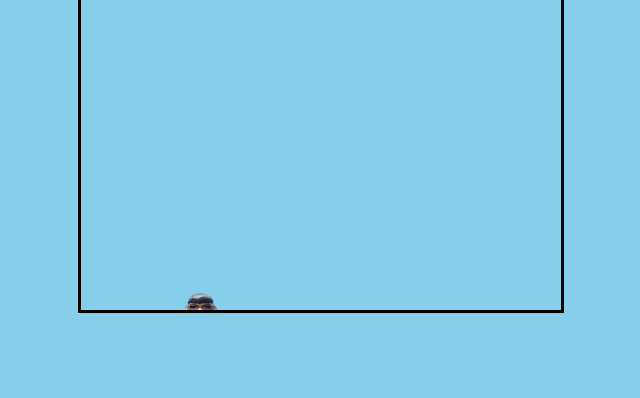
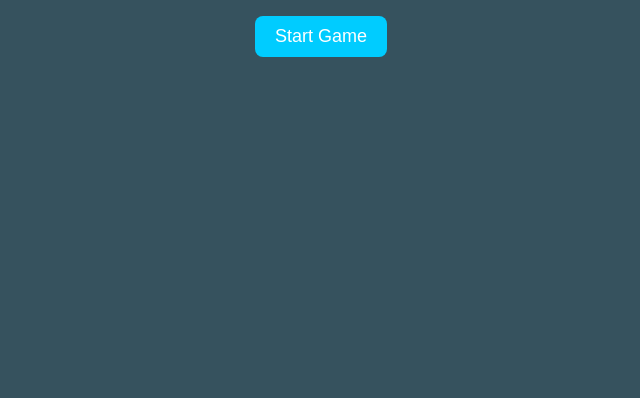
Before and after one commit to AkkuuPlayzz/Sample-Test-Hahahha, a plain HTML site: page index.html in a window 1280 px wide. Shown: the part 402-800 px from the top of the page, without its empty margins (319-959 px from the left). Drawn offline with Linux system fonts and the light colour scheme.

Commit message:
Update index.html

```diff
--- a/index.html
+++ b/index.html
@@ -4,48 +4,87 @@
   <meta charset="UTF-8" />
   <title>Flappy Image Game</title>
   <style>
+    * {
+      margin: 0;
+      padding: 0;
+      box-sizing: border-box;
+    }
+
     body {
-      margin: 0;
       overflow: hidden;
-      background: skyblue;
+      background: #87CEEB;
       font-family: sans-serif;
     }
 
     canvas {
       display: block;
-      margin: 0 auto;
       background: #87CEEB;
-      border: 3px solid #000;
+    }
+
+    #startScreen, #gameOverScreen {
+      position: absolute;
+      top: 0;
+      left: 0;
+      width: 100vw;
+      height: 100vh;
+      background: rgba(0, 0, 0, 0.6);
+      color: white;
+      display: flex;
+      justify-content: center;
+      align-items: center;
+      flex-direction: column;
+      z-index: 10;
+    }
+
+    button {
+      padding: 10px 20px;
+      font-size: 18px;
+      margin-top: 20px;
+      cursor: pointer;
+      border: none;
+      border-radius: 8px;
+      background-color: #00ccff;
+      color: white;
     }
 
     h1 {
-      text-align: center;
-      color: white;
-      margin-top: 10px;
+      font-size: 40px;
+      margin-bottom: 10px;
     }
   </style>
 </head>
 <body>
-  <h1>Flappy Image Game 🎮</h1>
-  <canvas id="gameCanvas" width="480" height="640"></canvas>
+  <canvas id="gameCanvas"></canvas>
+
+  <div id="startScreen">
+    <h1>Flappy Image Game 🐦</h1>
+    <button onclick="startGame()">Start Game</button>
+  </div>
+
+  <div id="gameOverScreen" style="display: none;">
+    <h1>Game Over</h1>
+    <p>Your Score: <span id="finalScore">0</span></p>
+    <button onclick="restartGame()">Play Again</button>
+  </div>
 
   <script>
     const canvas = document.getElementById("gameCanvas");
     const ctx = canvas.getContext("2d");
 
-    // ✅ Load bird image (PNG)
-    const birdImg = new Image();
-    birdImg.src = "Img.png"; // <-- your updated image file
+    canvas.width = window.innerWidth;
+    canvas.height = window.innerHeight;
 
-    // ✅ Load obstacle image
-    const pipeImg = new Image();
+    let birdImg = new Image();
+    birdImg.src = "Img.png";
+
+    let pipeImg = new Image();
     pipeImg.src = "Obstacle.png";
 
     let bird = {
       x: 100,
       y: 200,
-      width: 40,
-      height: 40,
+      width: 50,
+      height: 50,
       gravity: 0.6,
       lift: -10,
       velocity: 0
@@ -54,24 +93,27 @@
     let pipes = [];
     let score = 0;
     let gameOver = false;
+    let gameStarted = false;
 
     document.addEventListener("keydown", jump);
     canvas.addEventListener("click", jump);
 
     function jump() {
-      if (!gameOver) bird.velocity = bird.lift;
+      if (gameStarted && !gameOver) {
+        bird.velocity = bird.lift;
+      }
     }
 
     function createPipe() {
-      const gap = 140;
-      const top = Math.random() * (canvas.height - gap - 100) + 20;
+      const gap = 180;
+      const top = Math.random() * (canvas.height - gap - 200) + 50;
       const bottom = top + gap;
 
       pipes.push({
         x: canvas.width,
         top: top,
         bottom: bottom,
-        width: 60,
+        width: 80,
         passed: false
       });
     }
@@ -82,15 +124,13 @@
 
     function drawPipes() {
       for (let pipe of pipes) {
-        // Top flipped pipe
         ctx.save();
         ctx.translate(pipe.x + pipe.width / 2, pipe.top);
         ctx.scale(1, -1);
-        ctx.drawImage(pipeImg, -pipe.width / 2, 0, pipe.width, 250);
+        ctx.drawImage(pipeImg, -pipe.width / 2, 0, pipe.width, 300);
         ctx.restore();
 
-        // Bottom pipe
-        ctx.drawImage(pipeImg, pipe.x, pipe.bottom, pipe.width, 250);
+        ctx.drawImage(pipeImg, pipe.x, pipe.bottom, pipe.width, 300);
       }
     }
 
@@ -98,19 +138,15 @@
       const birdTop = bird.y;
       const birdBottom = bird.y + bird.height;
 
-      if (
+      return (
         bird.x + bird.width > pipe.x &&
         bird.x < pipe.x + pipe.width &&
         (birdTop < pipe.top || birdBottom > pipe.bottom)
-      ) {
-        return true;
-      }
-
-      return false;
+      );
     }
 
     function update() {
-      if (gameOver) return;
+      if (!gameStarted || gameOver) return;
 
       ctx.clearRect(0, 0, canvas.width, canvas.height);
 
@@ -118,11 +154,12 @@
       bird.y += bird.velocity;
 
       if (bird.y + bird.height > canvas.height || bird.y < 0) {
-        gameOver = true;
+        endGame();
+        return;
       }
 
       for (let pipe of pipes) {
-        pipe.x -= 2;
+        pipe.x -= 3;
 
         if (!pipe.passed && pipe.x + pipe.width < bird.x) {
           score++;
@@ -130,7 +167,8 @@
         }
 
         if (checkCollision(pipe)) {
-          gameOver = true;
+          endGame();
+          return;
         }
       }
 
@@ -141,24 +179,47 @@
 
       ctx.fillStyle = "white";
       ctx.font = "24px Arial";
-      ctx.fillText("Score: " + score, 20, 30);
+      ctx.fillText("Score: " + score, 20, 40);
 
-      if (!gameOver) {
-        requestAnimationFrame(update);
-      } else {
-        ctx.fillStyle = "red";
-        ctx.font = "36px Arial";
-        ctx.fillText("Game Over", 150, canvas.height / 2);
-      }
+      requestAnimationFrame(update);
     }
 
-    setInterval(() => {
-      if (!gameOver) createPipe();
-    }, 2000);
+    let pipeInterval;
 
-    birdImg.onload = () => {
+    function startGame() {
+      document.getElementById("startScreen").style.display = "none";
+      gameStarted = true;
+      gameOver = false;
+      score = 0;
+      pipes = [];
+      bird.y = canvas.height / 2;
+      bird.velocity = 0;
+
+      pipeInterval = setInterval(() => {
+        if (!gameOver) createPipe();
+      }, 2000);
+
       update();
-    };
+    }
+
+    function endGame() {
+      gameOver = true;
+      gameStarted = false;
+      clearInterval(pipeInterval);
+      document.getElementById("finalScore").innerText = score;
+      document.getElementById("gameOverScreen").style.display = "flex";
+    }
+
+    function restartGame() {
+      document.getElementById("gameOverScreen").style.display = "none";
+      startGame();
+    }
+
+    // Make canvas fullscreen on resize
+    window.addEventListener("resize", () => {
+      canvas.width = window.innerWidth;
+      canvas.height = window.innerHeight;
+    });
   </script>
 </body>
 </html>
```
